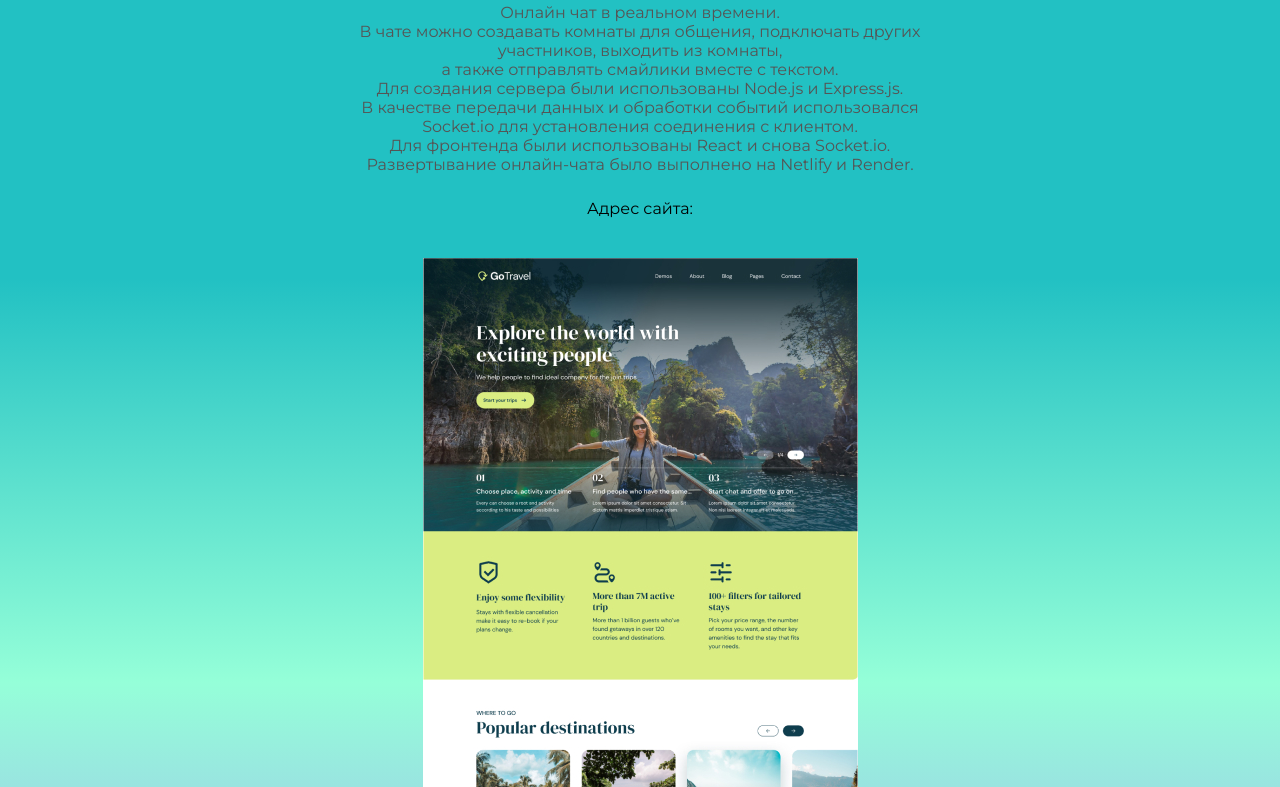
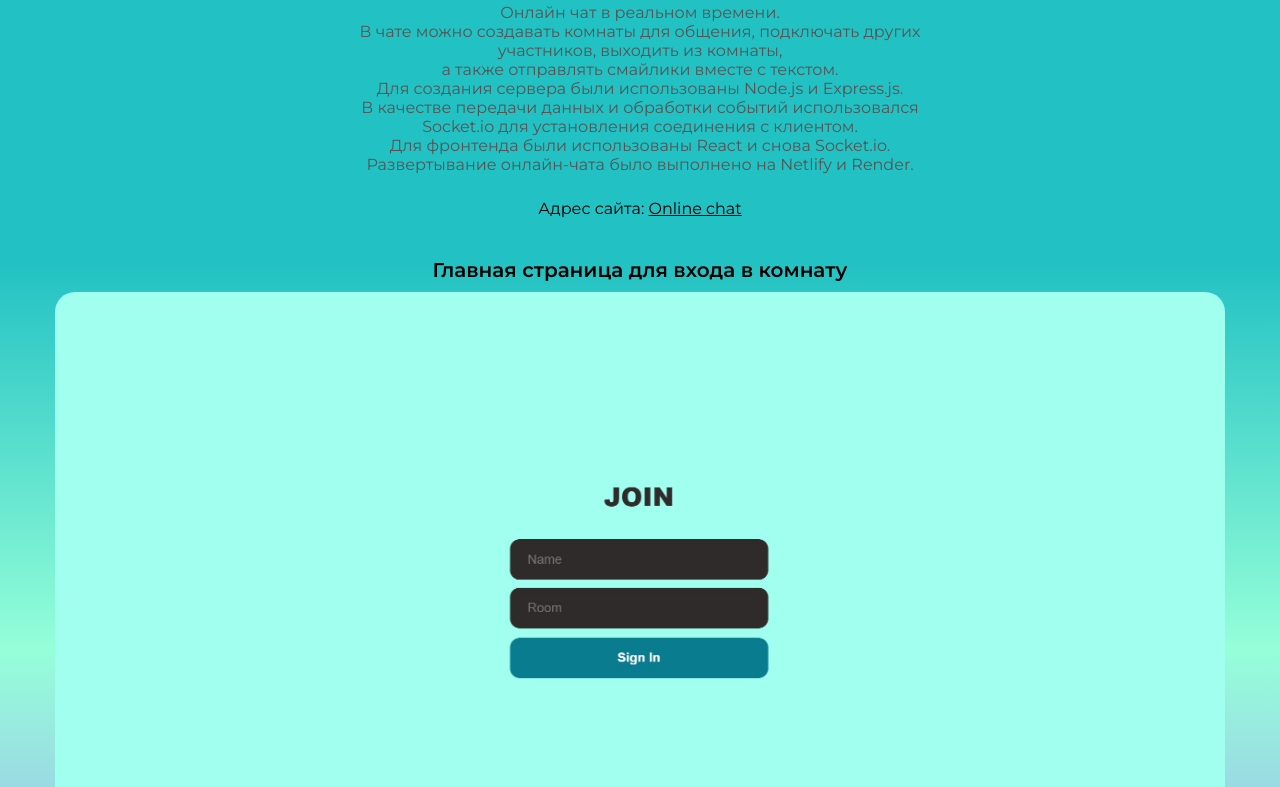
Before and after one commit to DimaKichigin/personal-portfolio, a plain HTML site: page socket.html in a window 1280 px wide. Shown: the part 165-952 px from the top of the page. Drawn offline with Linux system fonts and the light colour scheme.

Commit message:
add new changes

```diff
--- a/css/main.css
+++ b/css/main.css
@@ -446,6 +446,8 @@ filter: progid:DXImageTransform.Microsoft.gradient(startColorstr="#d557b2",endCo
 	display: block;
 	margin: 0 auto;
 	margin-bottom: 40px;
+	border-radius: 20px;
+
 }
 
 .inner__page-backlink {
@@ -459,7 +461,10 @@ filter: progid:DXImageTransform.Microsoft.gradient(startColorstr="#d557b2",endCo
 	height: 80px;
 	padding: 30px;
 	margin: 0 auto;
+
+	font-weight: 600;
 	color: #000;
+	border-radius: 20px;
 
 	transition: all 0.2s ease-in;
 }
@@ -469,3 +474,10 @@ filter: progid:DXImageTransform.Microsoft.gradient(startColorstr="#d557b2",endCo
 	color: #fff;
 	opacity: 0.7;
 }
+
+.inner__page-photo-title {
+	margin-bottom: 10px;
+	text-align: center;
+	font-size: 20px;
+	font-weight: 600;
+}
--- a/socket.html
+++ b/socket.html
@@ -23,10 +23,13 @@
 						Для фронтенда были использованы React и снова Socket.io.<br>
 						Развертывание онлайн-чата было выполнено на Netlify и Render.
 					</p>
-					<p class="inner__page-link">Адрес сайта: <a href="https://socket-chat-client.netlify.app/"><Online-chat></Online-chat></a></p>
+					<p class="inner__page-link">Адрес сайта: <a href="https://socket-chat-client.netlify.app/" target="_blank">Online chat</a></p>
 				</div>
 			</div>
-			<img class="inner__page-img" src="./img/projects/project-go-travel.jpg" srcset="./img/projects/project-go-travel@2x.jpg 2x" alt="GoTravel">
+			<p class="inner__page-photo-title">Главная страница для входа в комнату</p>
+			<img class="inner__page-img" src="./img/projects/Chat-join.jpg" alt="Socket.io-join">
+			<p class="inner__page-photo-title">Комната для общения</p>
+			<img class="inner__page-img" src="./img/projects/Chat-messages.jpg" alt="Socket.io-messages">
 					<a class="inner__page-backlink" href="./index.html">
 						<img src="./img/icons/arrow-left.svg" alt="Pointer" >
 						<span>Назад на главную</span>
```
Also changed, not shown: index.html (+2 -2 lines), lofthouse.html (+1 -1 lines), shiro.html (+1 -1 lines), img/portfolio/Chat-join.jpg (added), img/projects/Chat-join.jpg (added), img/projects/Chat-messages.jpg (added).
